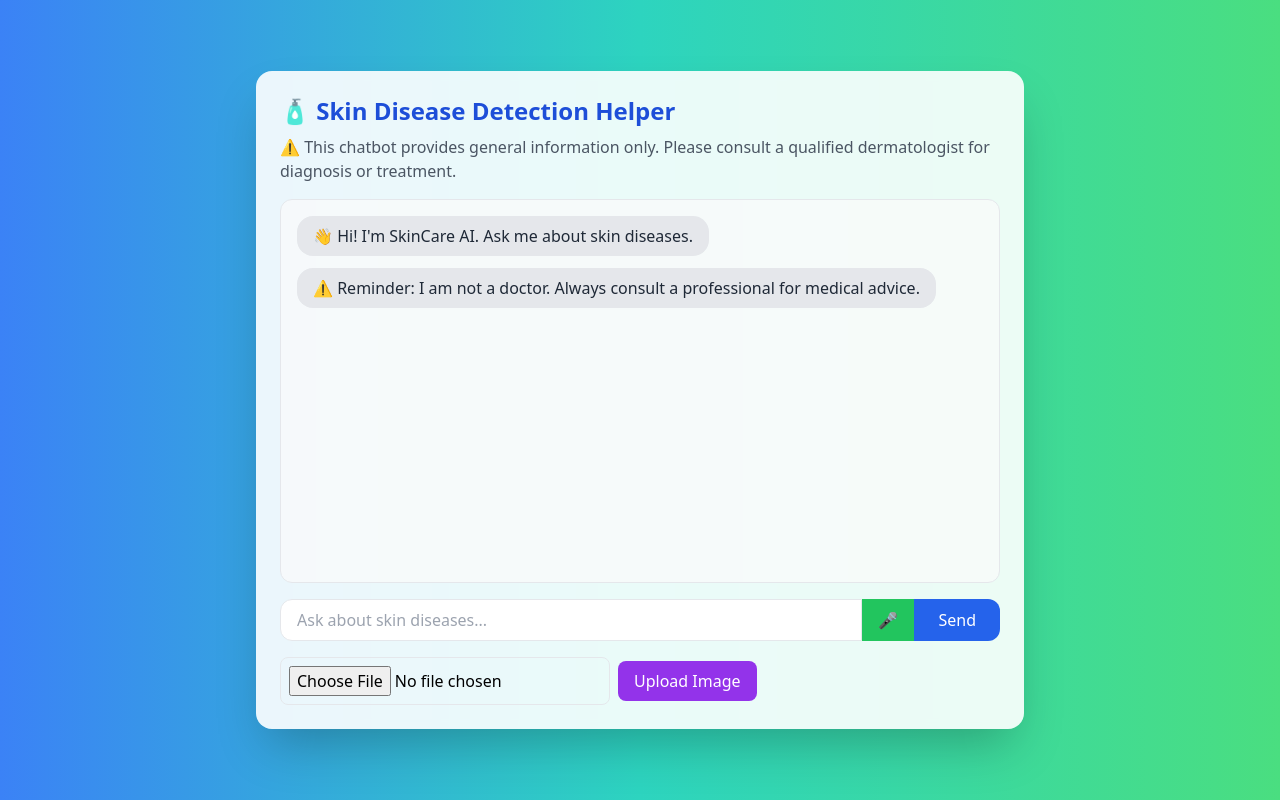
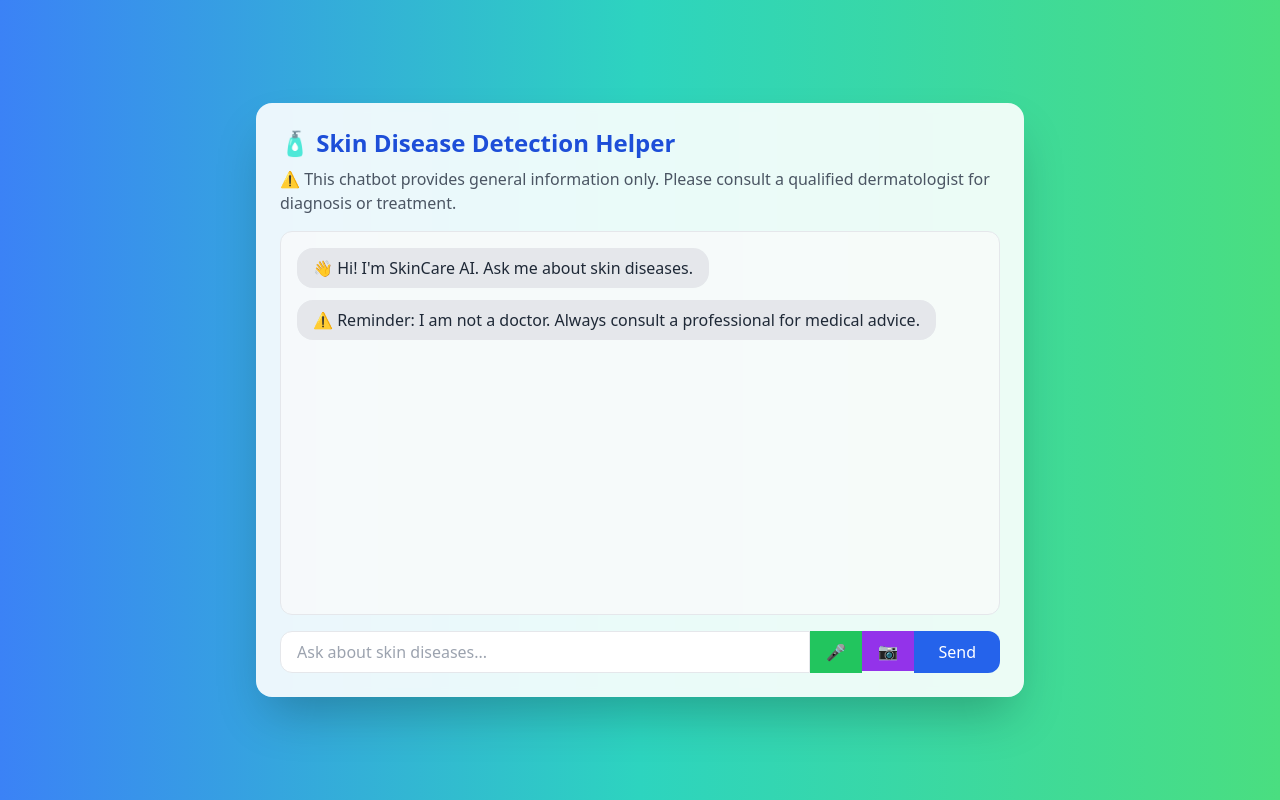
Before and after one commit to PSS-GREY/Cs_min, a React (Create React App) app in the folder react-chatbot/: page / in a window 1280 px wide. Built offline with nearby package versions, Linux system fonts and the light colour scheme.

Commit message:
Update App.js

```diff
--- a/react-chatbot/src/App.js
+++ b/react-chatbot/src/App.js
@@ -10,8 +10,9 @@ function App() {
   ]);
   const [input, setInput] = useState("");
   const [listening, setListening] = useState(false);
-  const [file, setFile] = useState(null);   // ⬅️ for image file
-  const [result, setResult] = useState(null); // ⬅️ backend response
+  const [file, setFile] = useState(null);
+  const [result, setResult] = useState(null);
+  const [showImageOptions, setShowImageOptions] = useState(false);
   const voiceRef = useRef(null);
 
   // Initialize voice recognition
@@ -56,7 +57,7 @@ function App() {
     }
   };
 
-  // ⬅️ Image upload submit
+  // Upload / Camera submit
   const handleSubmit = async (e) => {
     e.preventDefault();
 
@@ -75,10 +76,8 @@ function App() {
       });
 
       let data = await res.json();
-      console.log(data);
       setResult(data);
 
-      // Show result in chat
       setMessages((prev) => [
         ...prev,
         { sender: "user", text: "📷 Uploaded an image for analysis" },
@@ -121,8 +120,8 @@ function App() {
           ))}
         </div>
 
-        {/* Text Input + Voice + Send */}
-        <div className="flex mt-4">
+        {/* Text + Voice + Camera + Send */}
+        <div className="flex mt-4 relative">
           <input
             type="text"
             value={input}
@@ -135,12 +134,49 @@ function App() {
           {/* Voice button */}
           <button
             onClick={handleVoiceToggle}
-            className={`px-4 py-2 ${
-              listening ? "bg-red-500" : "bg-green-500"
-            } text-white`}
+            className={`px-4 py-2 ${listening ? "bg-red-500" : "bg-green-500"} text-white`}
           >
             {listening ? "Stop 🎤" : "🎤"}
           </button>
+
+          {/* Camera button */}
+          <div className="relative">
+            <button
+              onClick={() => setShowImageOptions(!showImageOptions)}
+              className="bg-purple-600 text-white px-4 py-2 hover:bg-purple-700"
+            >
+              📷
+            </button>
+            {showImageOptions && (
+              <div className="absolute bottom-12 right-0 bg-white shadow-lg rounded-lg w-36 z-10">
+                <label className="block px-4 py-2 cursor-pointer hover:bg-gray-200">
+                  📁 Upload
+                  <input
+                    type="file"
+                    accept="image/*"
+                    onChange={(e) => {
+                      setFile(e.target.files[0]);
+                      setShowImageOptions(false);
+                    }}
+                    className="hidden"
+                  />
+                </label>
+                <label className="block px-4 py-2 cursor-pointer hover:bg-gray-200">
+                  📸 Take Photo
+                  <input
+                    type="file"
+                    accept="image/*"
+                    capture="environment"
+                    onChange={(e) => {
+                      setFile(e.target.files[0]);
+                      setShowImageOptions(false);
+                    }}
+                    className="hidden"
+                  />
+                </label>
+              </div>
+            )}
+          </div>
 
           {/* Send button */}
           <button
@@ -151,21 +187,18 @@ function App() {
           </button>
         </div>
 
-        {/* Image Upload */}
+        {/* Hidden form auto-submits when file is chosen */}
+        {file && (
           <form onSubmit={handleSubmit} className="mt-4 flex items-center gap-2">
-          <input
-            type="file"
-            accept="image/*"
-            onChange={(e) => setFile(e.target.files[0])}
-            className="border p-2 rounded-lg"
-          />
+            <span className="text-sm text-gray-700">Selected: {file.name}</span>
             <button
               type="submit"
               className="bg-purple-600 text-white px-4 py-2 rounded-lg hover:bg-purple-700"
             >
-            Upload Image
+              Analyze
             </button>
           </form>
+        )}
 
         {result && (
           <div className="mt-4 p-3 bg-gray-100 rounded-lg">
```
Lines whose indentation alone changed are shown as unchanged.
